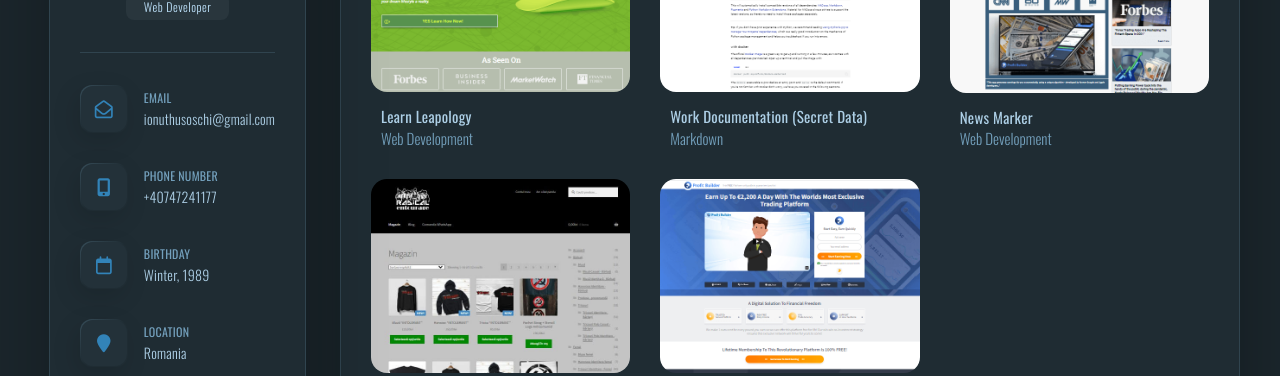
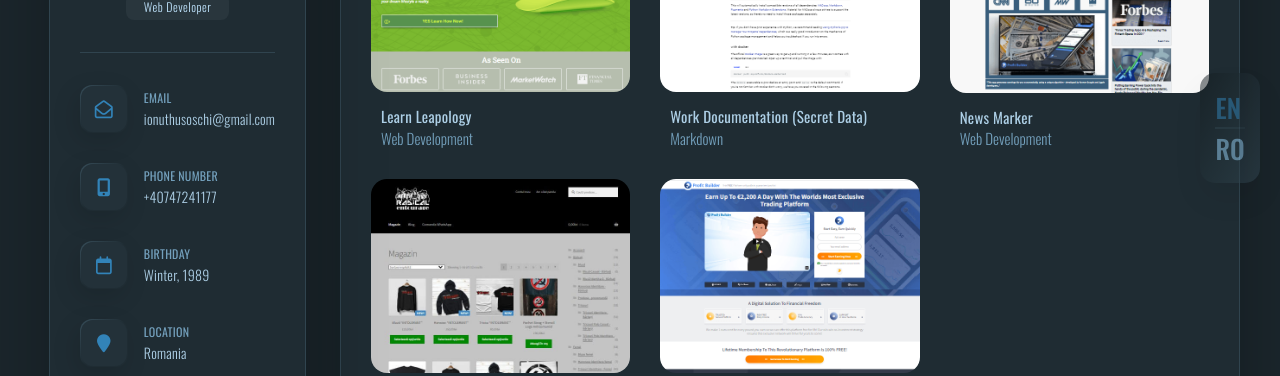
Before and after one commit to ionut/portfolio-website, a plain HTML site: page index.html in a window 1280 px wide. Shown: the part 327-703 px from the top of the page. Drawn offline with nearby package versions, Linux system fonts and the light colour scheme.

Commit message:
translation task started

```diff
--- a/css/style.css
+++ b/css/style.css
@@ -1680,3 +1680,43 @@ textarea.form-input::-webkit-resize {
     border-top-right-radius: 14px;
     border-bottom-right-radius: 14px;
 }
+
+/* lang translations */
+
+.lang-wrap{
+    position: fixed;
+    top:50%;
+    right:20px;
+    border-radius:15px;
+    background:var(--bg-gradient-anchorman);
+    padding:15px;
+    opacity: 0.5;
+    box-shadow: var(--shadow-2);
+}
+
+.lang-wrap:hover{
+    opacity: 1;
+}
+
+.lang-types{
+    display: flex;
+    flex-direction: column;
+}
+
+.button-link{
+    font-weight: var(--fw-500);
+    font-size: var(--fs-3);
+    color:var(--kul-sharif-blue);
+    letter-spacing: 0.25px;
+}
+
+.button-link.active{
+    color: var(--sail-maker);
+    letter-spacing: 0.25px;
+}
+
+.separator-lang{
+    width: 100%;
+    height: 2px;
+    background: var(--cool-current);
+}
--- a/index.html
+++ b/index.html
@@ -790,6 +790,18 @@
                 </section>
             </article>
         </div>
+
+        <div class="lang-wrap">
+            <ul class="lang-types">
+                <li class="lang-item">
+                    <button class="button-link active"language="english">EN</button>
+                </li>
+                <div class="separator-lang"></div>
+                <li class="lang-item">
+                    <button class="button-link"language="romanian">RO</button>
+                </li>
+            </ul>
+        </div>
     </main>
 
 
```
